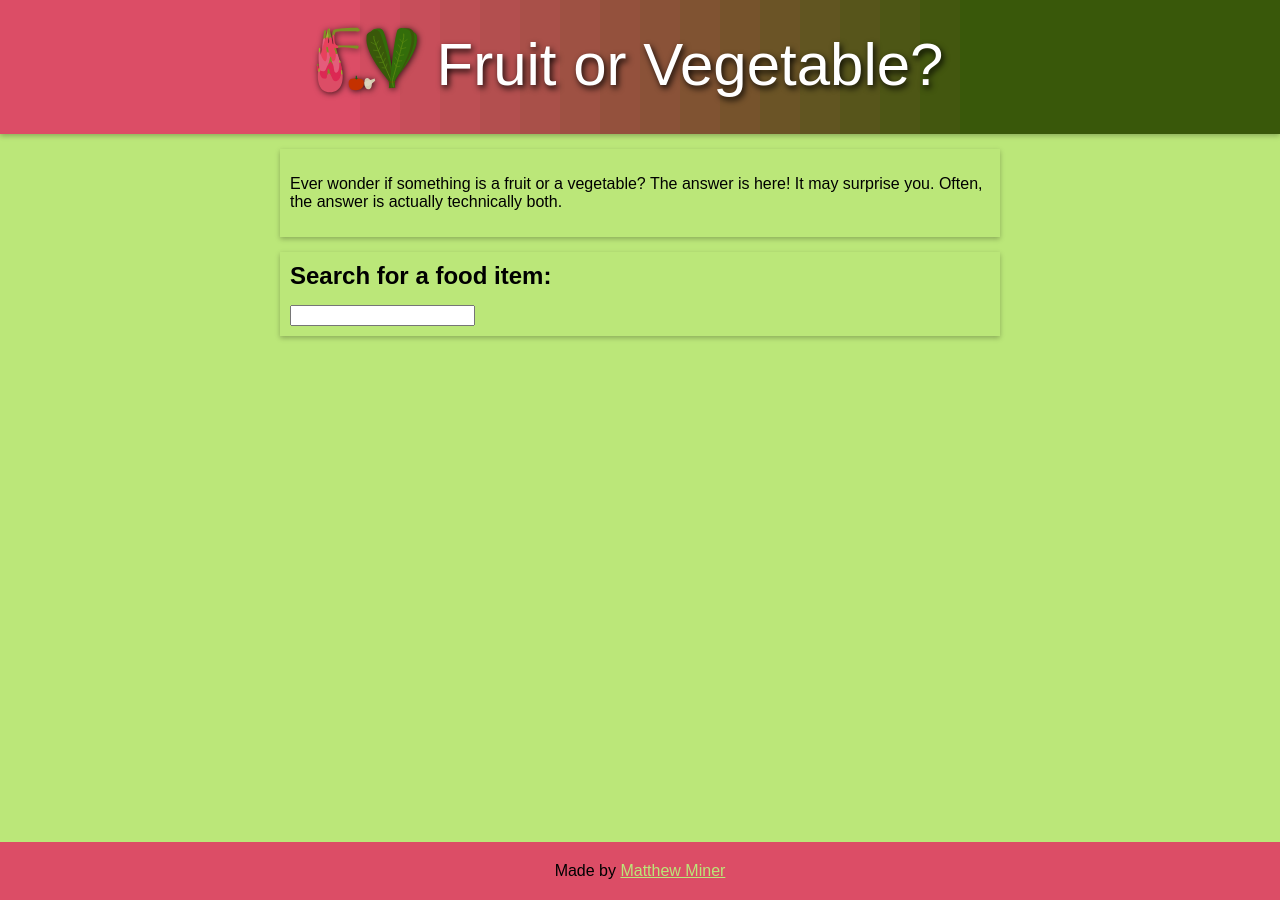
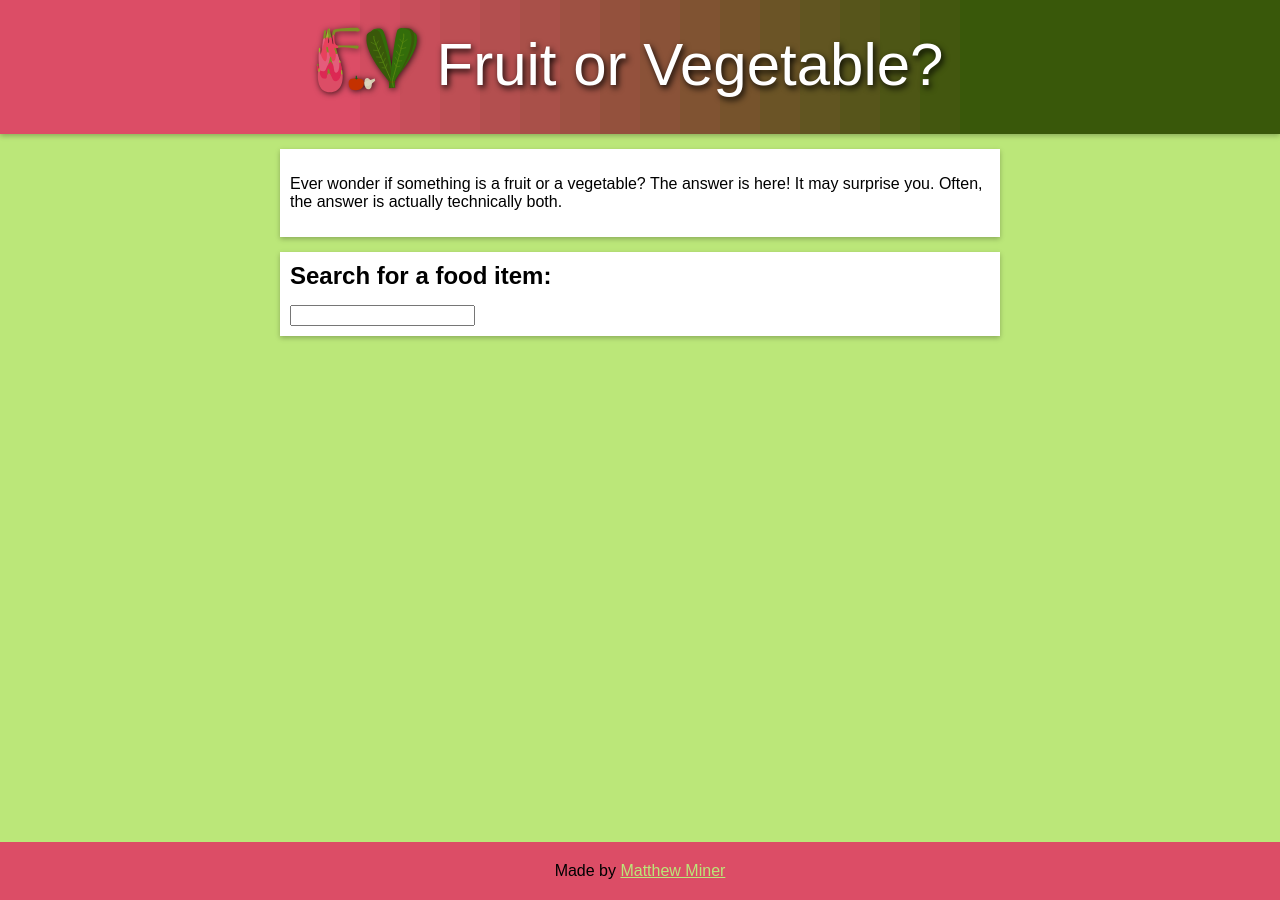
Before and after one commit to mminer237/fruitorvegetable, a Jekyll site: the page built from index.html, in a window 1280 px wide. Built offline with Jekyll 4.4.1, drawn with Linux system fonts in a browser that asks for light colours.

Commit message:
Improved background colors

```diff
--- a/css/style.scss
+++ b/css/style.scss
@@ -3,6 +3,10 @@
 $primary-color: #dc4d66;
 $darkish-secondary-color: #39580a;
 $lightish-secondary-color: hsl(84, 70%, 69%);
+:root {
+	--text-color: black;
+	--text-background-color: white;
+}
 body {
 	background-color: $lightish-secondary-color;
 	display: flex;
@@ -46,7 +50,9 @@ main {
 	flex-grow: 1;
 }
 section, article {
+	background-color: var(--text-background-color);
 	box-shadow: 0 2px 5px 0 rgba(0,0,0,0.26);
+	color: var(--text-color);
 	max-width: 700px;
 	margin: 15px auto;
 	padding: 10px;
@@ -59,5 +65,15 @@ a {
 }
 footer {
 	background-color: $primary-color;
+	color: var(--text-color);
 	padding: 20px;
 }
+@media (prefers-color-scheme: dark) {
+	:root {
+		--text-color: #EEE;
+		--text-background-color: #333;
+	}
+	body {
+		background-color: $darkish-secondary-color;
+	}
+}
```
